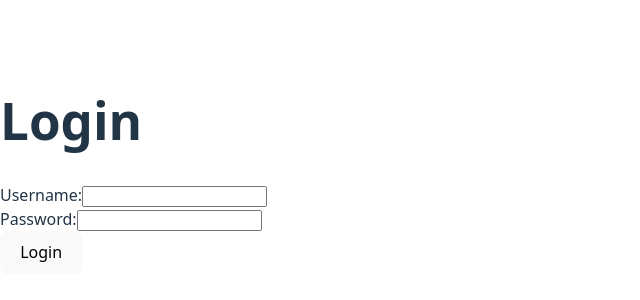
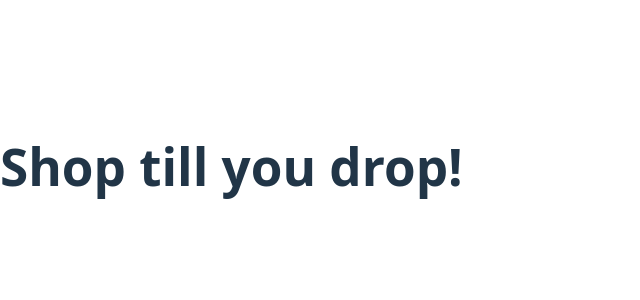
Before and after one commit to abbasrazzaq/ShoppingWebsite, a React (Vite) app in the folder shoppingwebsite.client/: page /shop in a window 1280 px wide. Shown: the part 234-534 px from the top of the page, without its empty margins (0-640 px from the left). Built offline with nearby package versions, Linux system fonts and the light colour scheme.

Commit message:
Adding navigation upon successful login to the shop page.

```diff
--- a/shoppingwebsite.client/package.json
+++ b/shoppingwebsite.client/package.json
@@ -11,7 +11,8 @@
   },
   "dependencies": {
     "react": "^19.1.0",
-    "react-dom": "^19.1.0"
+    "react-dom": "^19.1.0",
+    "react-router-dom": "^7.8.0"
   },
   "devDependencies": {
     "@eslint/js": "^9.30.1",
--- a/shoppingwebsite.client/src/main.jsx
+++ b/shoppingwebsite.client/src/main.jsx
@@ -1,20 +1,18 @@
 import { StrictMode } from 'react'
 import { createRoot } from 'react-dom/client'
 import './index.css'
+import { BrowserRouter, Routes, Route } from 'react-router-dom'
 import Login from './pages/Login.jsx'
-/*import App from './App.jsx'
+import Shop from './pages/Shop.jsx'
 
-createRoot(document.getElementById('root')).render(
-  <StrictMode>
-    <App />
-  </StrictMode>,
-)*/
-function loginSuccess() {
-    alert('You are logged in!');
-}
 
 createRoot(document.getElementById('root')).render(
     <StrictMode>
-            <Login onLoginSuccess={ loginSuccess } />
+        <BrowserRouter>
+            <Routes>
+                <Route path="/" element={<Login />} /> />
+                <Route path="/shop" element={ <Shop /> } />
+            </Routes>
+        </BrowserRouter>
     </StrictMode>
 )
--- a/shoppingwebsite.client/src/pages/Login.jsx
+++ b/shoppingwebsite.client/src/pages/Login.jsx
@@ -1,9 +1,11 @@
 import { useState } from 'react';
+import { useNavigate } from 'react-router-dom';
 
-function Login({ onLoginSuccess }) {
+function Login() {
     const [username, setUsername] = useState('');
     const [password, setPassword] = useState('');
     const [error, setError] = useState('');
+    const navigate = useNavigate();
 
     const handleLogin = async (e) => {
         e.preventDefault();
@@ -23,7 +25,7 @@ function Login({ onLoginSuccess }) {
 
             const result = await response.json();
             if (result.success) {
-                onLoginSuccess(username);
+                navigate('/shop');
             } else {
                 setError('Login failed: invalid credentials');
             }
@@ -48,17 +50,6 @@ function Login({ onLoginSuccess }) {
 
             </form>
         </div>
-
-        //<div>
-        //    <h1>Login</h1>
-        //    <label>Username: </label>
-        //    <input name="username" />
-        //    <br />
-        //    <label>Password: </label>
-        //    <input name="password" />
-        //    <br />
-        //    <button id="loginBtn">Login</button>
-        //</div>
     );
 }
 
--- /dev/null
+++ b/shoppingwebsite.client/src/pages/Shop.jsx
@@ -0,0 +1,8 @@
+//import { useState } from 'react';
+
+function Shop() {
+
+    return <h1>Shop till you drop!</h1>
+}
+
+export default Shop;
```
Also changed, not shown: 1 other file (tests, documents, lock files or other folders).
